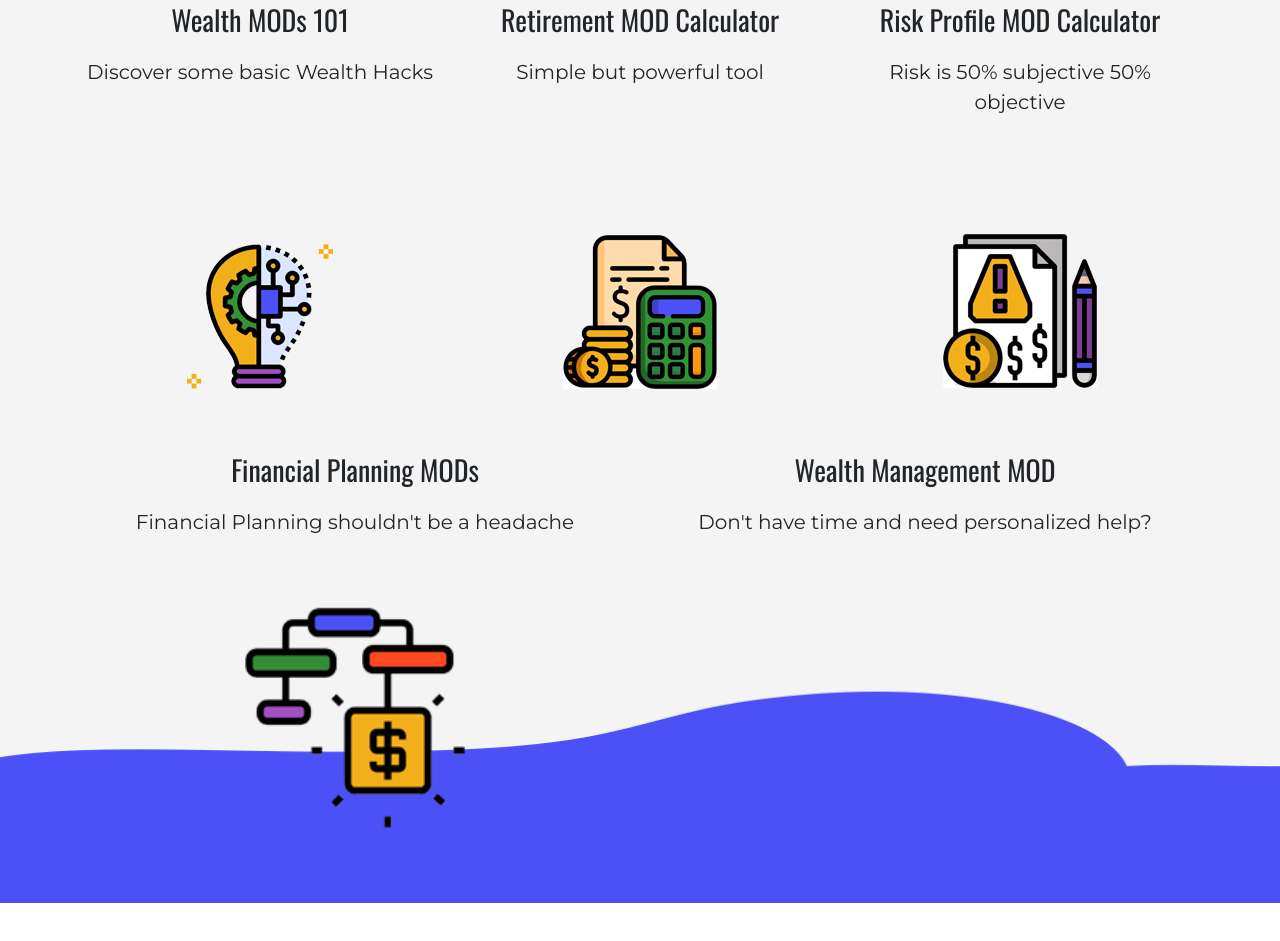
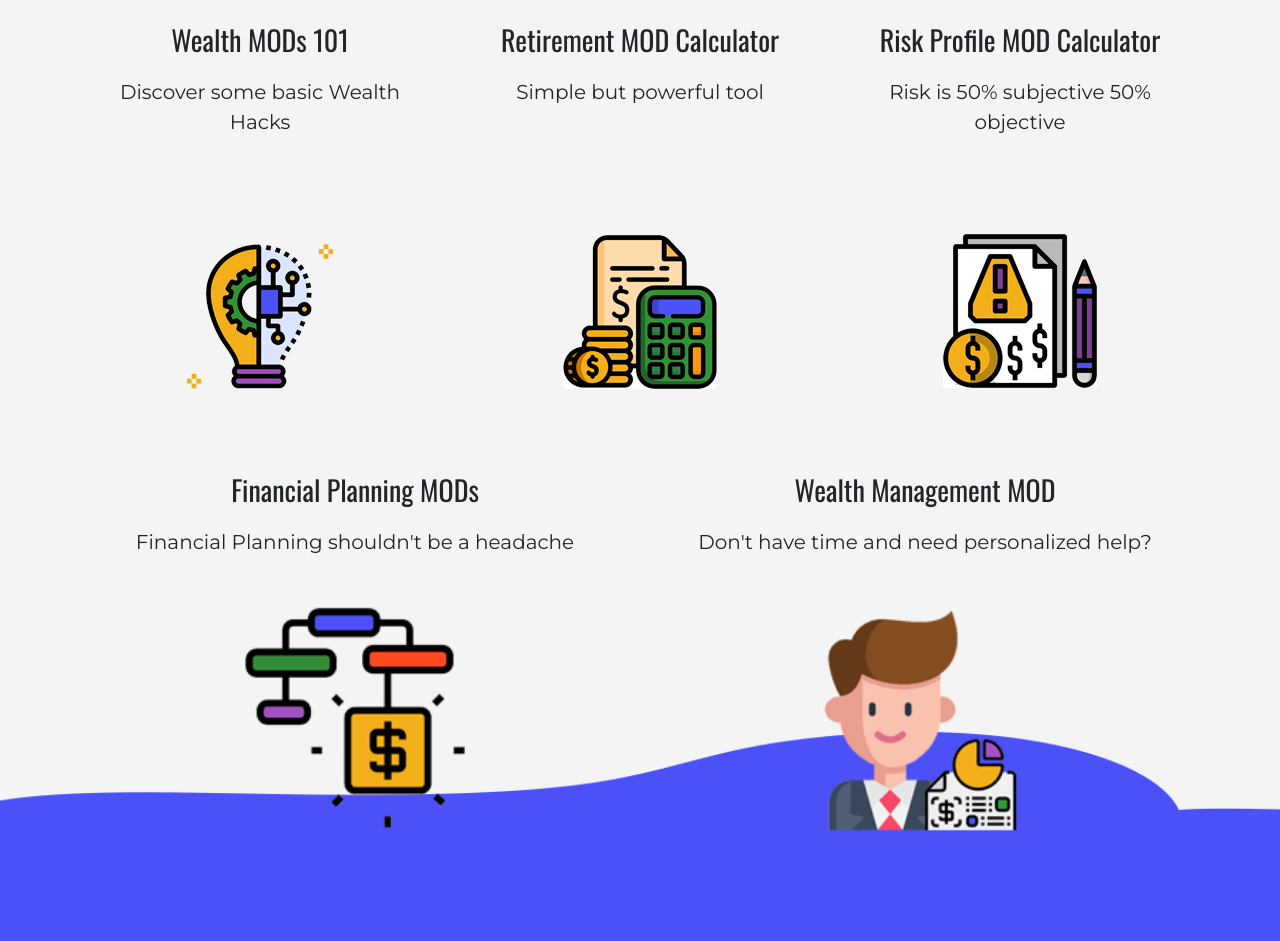
Before and after one commit to deivit24/wealth_mods, a website: page index.html in a window 1280 px wide. Shown: the part 1958-2899 px from the top of the page. Before the commit the page ends 2861 px from the top, so only its background shows below. Drawn offline with nearby package versions, Linux system fonts and the light colour scheme.

Commit message:
added new card pics

```diff
--- a/scss/main.scss
+++ b/scss/main.scss
@@ -5,7 +5,7 @@ nav {
     width: 200px;
   }
 
-  border-bottom:2px solid #f4f4f4;
+  border-bottom: 2px solid #f4f4f4;
 
   .navbar-nav {
     .nav-item {
@@ -59,8 +59,6 @@ nav {
     .dropdown-toggle::after {
       display: none;
     }
-
-
   }
 
   .btn-outline-success {
@@ -115,7 +113,7 @@ nav {
 }
 
 #sec1 {
-  background: url("../img/background.png");
+  background: url('../img/background.png');
   background-size: cover;
   background-repeat: no-repeat;
 
@@ -127,7 +125,6 @@ nav {
       flex-direction: column;
       justify-content: center;
       transition: all 1s ease-in-out;
-
 
       h1 {
         font-weight: 700;
@@ -144,17 +141,14 @@ nav {
       img {
         width: 300px;
         margin: 25px auto;
-
       }
 
       .btn {
-
         width: 30%;
         font-family: $main;
         color: black;
         font-weight: 700;
         padding: 10px 10px;
-
       }
 
       #show {
@@ -188,8 +182,9 @@ nav {
 }
 
 #sec2 {
-  background: url("../img/background2.png");
+  background: url('../img/background2.png');
   background-size: cover;
+  padding-bottom: 50px;
 
   h1 {
     text-align: center;
@@ -213,33 +208,47 @@ nav {
   .col-md-6 {
     height: 400px;
     margin-bottom: 50px;
+    padding: 20px;
+
+    transition: box-shadow 0.3s ease-in-out;
 
     p {
       font-size: 1.25rem;
     }
 
+    &:hover {
+      box-shadow: 0 5px 15px rgba(0, 0, 0, 0.3);
+    }
   }
 
   #wmod {
-    background: url("../img/wmod101.png");
+    background: url('../img/wmod101.png');
     background-position: bottom center;
     background-size: cover;
+
   }
 
   #rmod {
-    background: url("../img/rmod.png");
+    background: url('../img/rmod.png');
     background-position: bottom center;
     background-size: cover;
+
   }
 
   #rskmod {
-    background: url("../img/riskmod.png");
+    background: url('../img/riskmod.png');
     background-position: bottom center;
     background-size: cover;
   }
 
   #fmod {
-    background: url("../img/fmod.png");
+    background: url('../img/fmod.png');
+    background-position: bottom center;
+    background-size: cover;
+  }
+
+  #armismod {
+    background: url('../img/wmanage.png');
     background-position: bottom center;
     background-size: cover;
   }
```
Also changed, not shown: dist/css/main.css, dist/img/avatar_edited.jpg (added), dist/img/report_edited.jpg (added), dist/img/wmanage.png (added).
